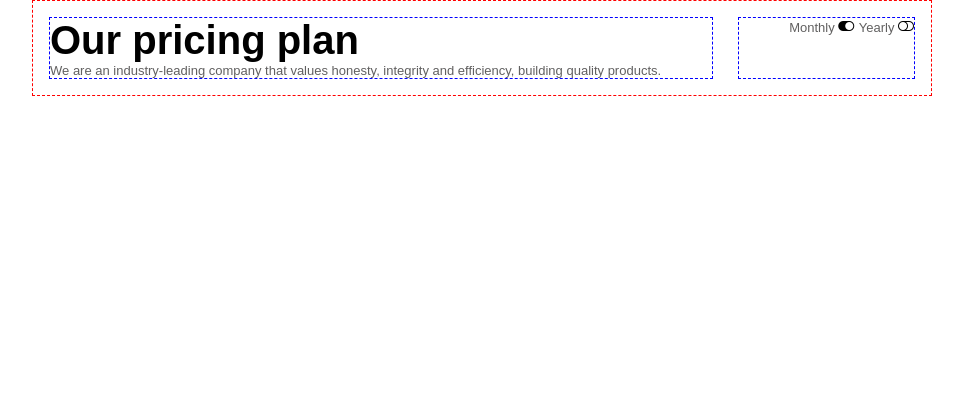
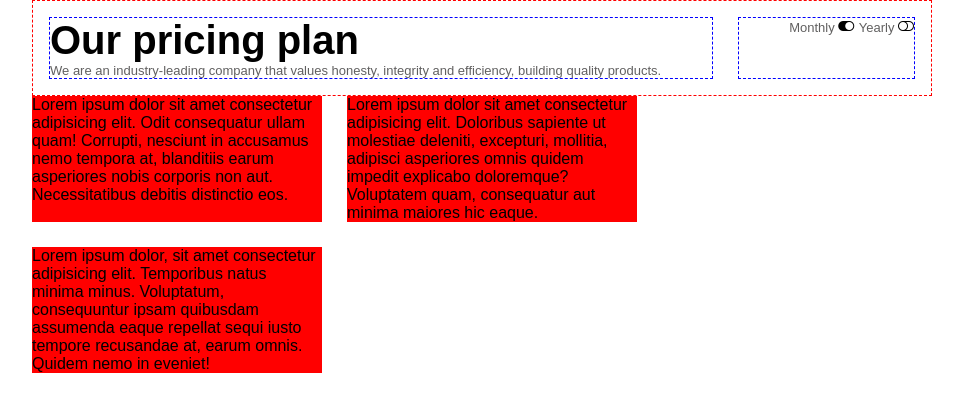
Before and after one commit to giovannipastorini/htmlcss-pricing-plan, a plain HTML site: page index.html in a window 1280 px wide. Shown: the whole page, without its empty margins (158-1121 px from the left). Drawn offline with nearby package versions, Linux system fonts and the light colour scheme.

Commit message:
add flex to main

```diff
--- a/index.html
+++ b/index.html
@@ -3,7 +3,7 @@
 <head>
     <meta charset="UTF-8">
     <meta name="viewport" content="width=device-width, initial-scale=1.0">
-    <title>Pricing-plan</title>
+    <title>Pricing plan</title>
 
     <link rel="stylesheet" href="./style.css">
 
@@ -12,7 +12,8 @@
 
 </head>
 <body>
-    <div>
+    <main>
+        <div id="plans">
             <div class="container">
 
                 <header>
@@ -42,21 +43,33 @@
 
                 </header>
 
-            <!-- <div class="row">
+
+                <div class="row">
                     <div class="col">
-                    <div class="card"></div>
+                        Lorem ipsum dolor sit amet consectetur adipisicing elit. Odit consequatur ullam quam! Corrupti, nesciunt in accusamus nemo tempora at, blanditiis earum asperiores nobis corporis non aut. Necessitatibus debitis distinctio eos.
+                        <!-- <div class="card">
+                            Lorem ipsum dolor sit, amet consectetur adipisicing elit. Dignissimos possimus numquam beatae corporis quis. Omnis ea quidem veniam at nulla. Nisi unde eos illo fuga aperiam corrupti veniam minima atque.
+                        </div> -->
                     </div>
                     <div class="col">
-                    <div class="card"></div>
+                        Lorem ipsum dolor sit amet consectetur adipisicing elit. Doloribus sapiente ut molestiae deleniti, excepturi, mollitia, adipisci asperiores omnis quidem impedit explicabo doloremque? Voluptatem quam, consequatur aut minima maiores hic eaque.
+                        <!-- <div class="card">
+                            Lorem, ipsum dolor sit amet consectetur adipisicing elit. Dicta, maiores asperiores reiciendis consectetur, minus quis, velit eius placeat incidunt omnis officiis hic sequi. Hic iusto repellat soluta ullam voluptates accusamus.
+                        </div> -->
                     </div>
                     <div class="col">
-                    <div class="card"></div>
+                        Lorem ipsum dolor, sit amet consectetur adipisicing elit. Temporibus natus minima minus. Voluptatum, consequuntur ipsam quibusdam assumenda eaque repellat sequi iusto tempore recusandae at, earum omnis. Quidem nemo in eveniet!
+                        <!-- <div class="card">
+                            Lorem ipsum dolor sit, amet consectetur adipisicing elit. Incidunt quaerat, unde voluptatum ratione non nulla nostrum asperiores ab accusamus molestiae ex quas nam, alias nihil in obcaecati, voluptate at laboriosam!
+                        </div> -->
                     </div>
                 </div>
-            -->
+
 
             </div>
         </div>
+    </main>
+
 
 
 
--- a/style.css
+++ b/style.css
@@ -1,7 +1,7 @@
 *{
     margin: 0;
     padding: 0;
-    /* box: border-box; */
+    box-sizing: border-box;
 }
 
 body{
@@ -10,27 +10,28 @@ body{
 
 .container{
     max-width: 900px;
-    width: 80%;
+   /*  width: 80%; */
     margin: 0 auto;
 }
 
 .row{
-    width: 100%;
-    border: 1px dashed red;
+   /*  width: 100%; */
     display: flex;
-    flex-direction: row;
+    /* flex-direction: row; */
     flex-wrap: wrap;
+    gap: 25px;
+    /* justify-content: space-evenly; */
 
-    .col{
-        width: calc(100% / 3);
-    }
+
 }
 
-.card{
-    width: 300px;
-    height: 750px;
-    background-color: green;
+.col{
+    flex-basis: calc(100% / 3 - (25px * 2) / 3);
+    background-color: red;
+    min-width: 290px;
 }
+
+
 
 
 header{
@@ -57,10 +58,6 @@ header{
 
 }
 
-.heading-page p{
-   /* line-height: 1.5rem; */
-}
-
 .heading-page h1{
     font-size: 40px;
 }
```
Also changed, not shown: 1 other file. Lines whose indentation alone changed are shown as unchanged.
